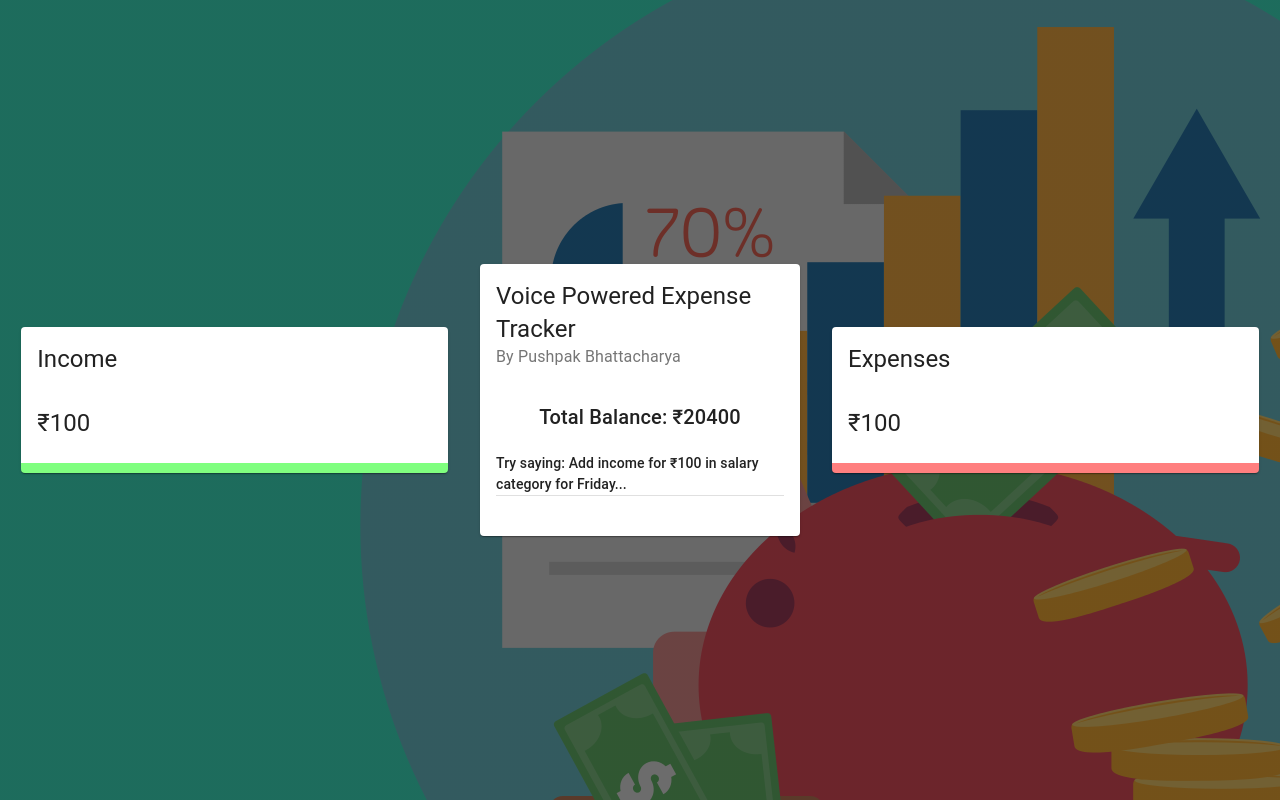
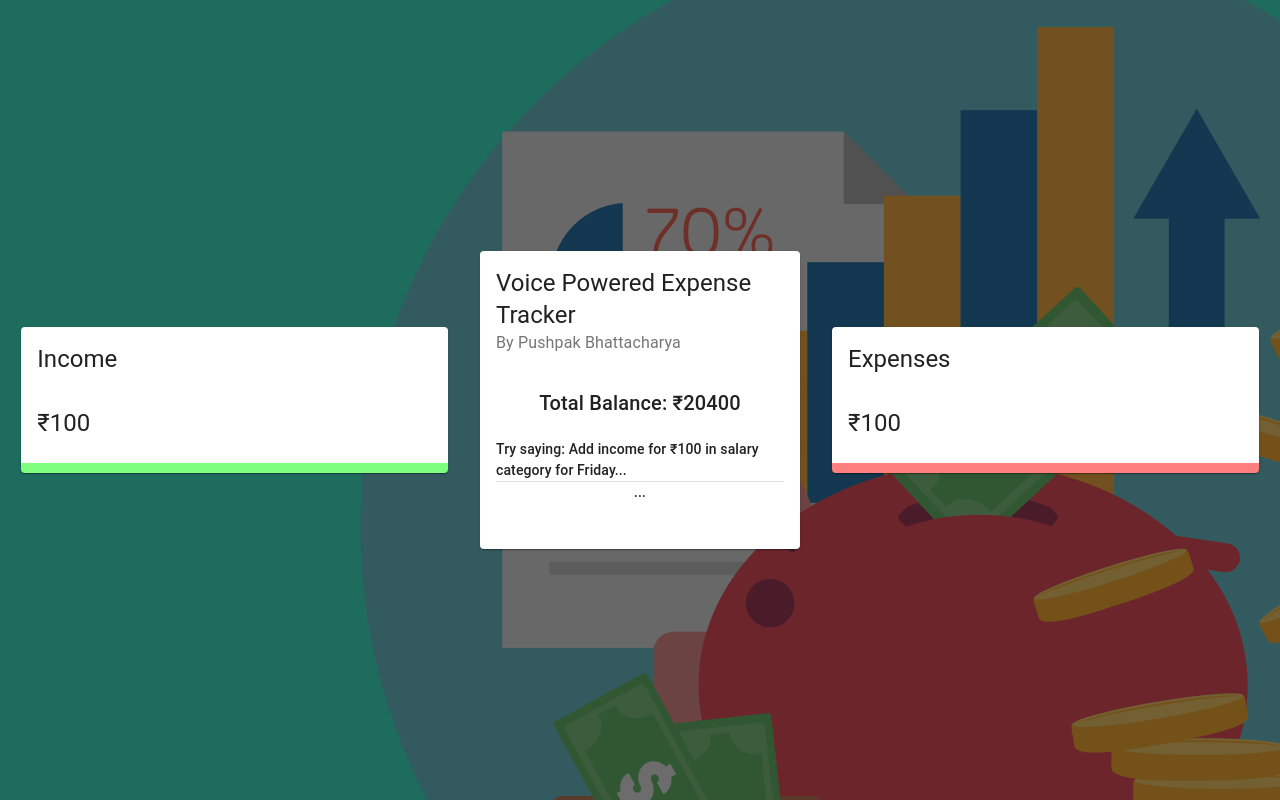
Before and after one commit to PushpakB3096/react-voice-exp-tracker, a React (Create React App) app: page / in a window 1280 px wide. Built offline with nearby package versions, Linux system fonts and the light colour scheme.

Commit message:
Link form component to app

```diff
--- a/src/components/Main/Form/Form.jsx
+++ b/src/components/Main/Form/Form.jsx
@@ -9,9 +9,19 @@ import {
   Select,
   MenuItem,
 } from "@material-ui/core";
+import useStyles from "./styles";
 
 const Form = () => {
-  return <div>Form</div>;
+  return (
+    <Grid container spacing={2}>
+      <Grid item xs={12}>
+        {/* this section will display the text as we speak */}
+        <Typography align="center" variant="subtitle2" gutterBottom>
+          ...
+        </Typography>
+      </Grid>
+    </Grid>
+  );
 };
 
 export default Form;
--- a/src/components/Main/Main.jsx
+++ b/src/components/Main/Main.jsx
@@ -8,6 +8,9 @@ import {
   Divider,
 } from "@material-ui/core";
 import useStyles from "./styles";
+
+import Form from "./Form/Form";
+
 const Main = () => {
   const classes = useStyles();
   return (
@@ -30,7 +33,8 @@ const Main = () => {
           Try saying: Add income for ₹100 in salary category for Friday...
         </Typography>
         <Divider />
-        {/* TODO: form will be here */}
+        {/* input form goes here */}
+        <Form />
       </CardContent>
       <CardContent className={classes.cartContent}>
         <Grid container spacing={2}>
```
